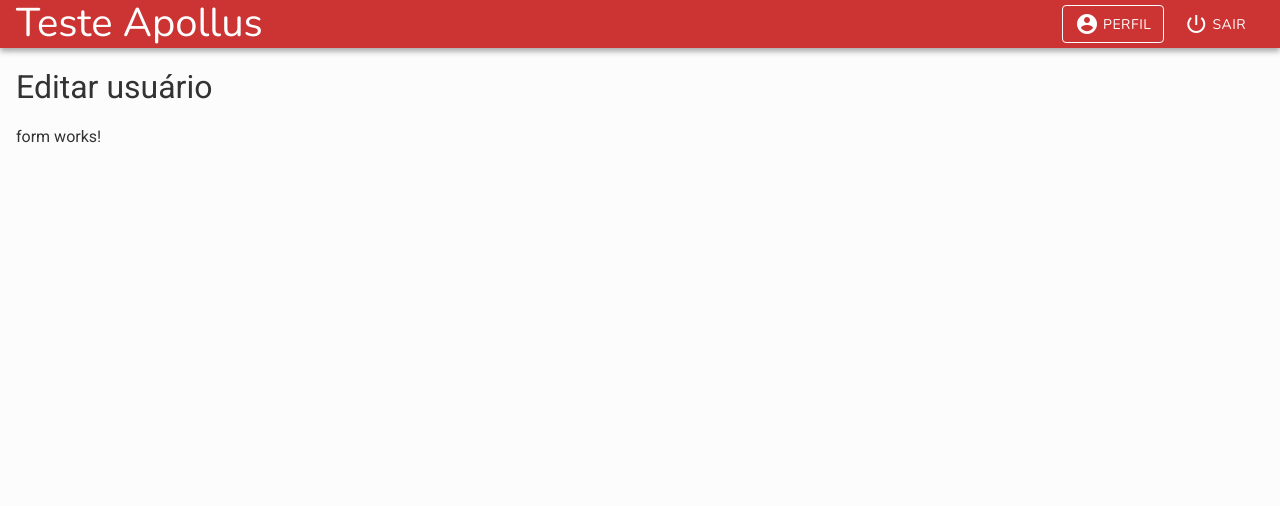
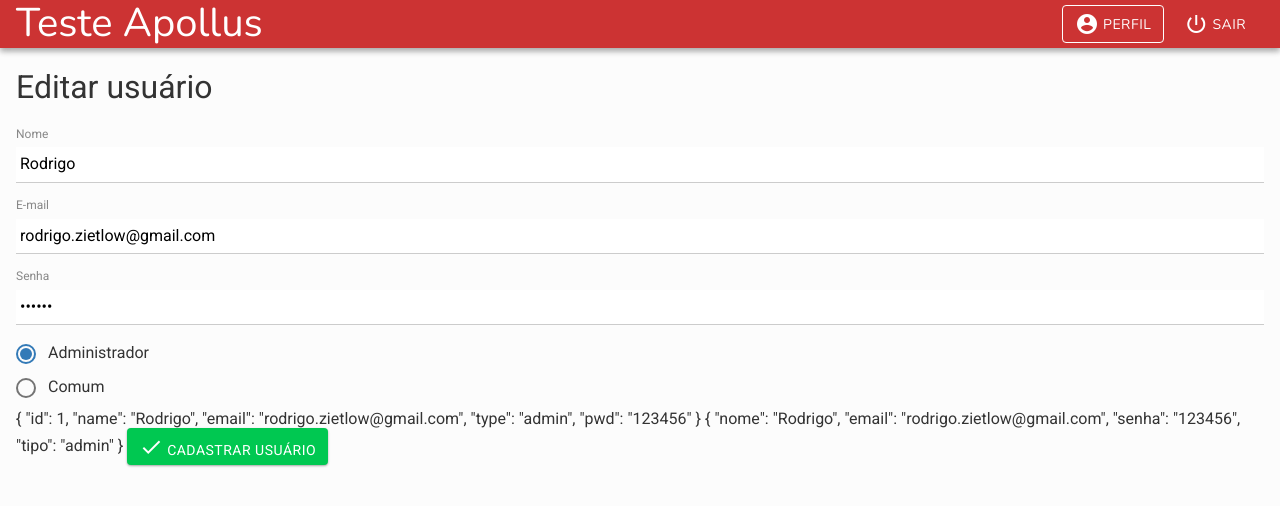
Before and after one commit to rodrigozietlow/teste-apollus, an Angular app: page /users/editar/1 in a window 1280 px wide. Shown: the top 506 px of the page. Built offline with nearby package versions, Linux system fonts and the light colour scheme; sample sign-in values are in the browser's storage.

Commit message:
Início dos formulários (falta terminar de integrar ao bd)

```diff
--- a/src/app/app.component.css
+++ b/src/app/app.component.css
@@ -61,6 +61,11 @@
 		border: none!important;
 	}
 }
+@media screen and (max-width: 360px){
+	.header-logo {
+		font-size: 10vw;
+	}
+}
 
 /* ================================================================================== */
 
--- a/src/app/app.component.html
+++ b/src/app/app.component.html
@@ -1,5 +1,5 @@
 <div class="header-container elevation-1">
-	<div class="header-logo" routerLink="/">
+	<div class="header-logo" routerLink="/dashboard">
 		Teste Apollus
 	</div>
 	<div class="header-logout" *ngIf="isLogged">
--- a/src/app/login/login.component.html
+++ b/src/app/login/login.component.html
@@ -25,9 +25,6 @@
 					<div *ngIf="senha.errors.required">
 						Você precisa preencher este campo
 					</div>
-					<div *ngIf="senha.errors.email">
-						Digite um e-mail válido
-					</div>
 				</div>
 			</div>
 			<button class="btn btn-success btn-icon" type="submit" name="button">
--- a/src/app/login/login.component.ts
+++ b/src/app/login/login.component.ts
@@ -44,7 +44,7 @@ export class LoginComponent implements OnInit {
 			this.loginForm.get('email').value,
 			this.loginForm.get('senha').value,
 		).subscribe(
-			token => this.router.navigate(['/dashboard']),
+			() => this.router.navigate(['/dashboard']),
 			error => console.error(error)
 		);
 	}
--- a/src/app/users/cadastrar/cadastrar.component.html
+++ b/src/app/users/cadastrar/cadastrar.component.html
@@ -1,2 +1,2 @@
 <h1>Cadastrar usuário</h1>
-<app-user-form></app-user-form>
+<app-user-form [user]="user" [buttonName]="buttonName" (submeter)="receberSubmit($event)"></app-user-form>
--- a/src/app/users/cadastrar/cadastrar.component.ts
+++ b/src/app/users/cadastrar/cadastrar.component.ts
@@ -1,4 +1,6 @@
 import { Component, OnInit } from '@angular/core';
+
+import { User } from '@app/usuario';
 
 @Component({
 	selector: 'app-cadastrar',
@@ -7,9 +9,22 @@ import { Component, OnInit } from '@angular/core';
 })
 export class CadastrarComponent implements OnInit {
 
+	public buttonName = 'Cadastrar usuário';
+	public user = {
+		'id': undefined,
+		'name': '',
+		'email': '',
+		'pwd': '',
+		'type': 'user'
+	};
+
 	constructor() { }
 
 	ngOnInit() {
 	}
 
+	receberSubmit(user: User) {
+		console.log(user);
 	}
+
+}
--- a/src/app/users/editar/editar.component.html
+++ b/src/app/users/editar/editar.component.html
@@ -1,2 +1,2 @@
 <h1>Editar usuário</h1>
-<app-user-form></app-user-form>
+<app-user-form [user]="user" [buttonName]="buttonName" (submeter)="receberSubmit($event)" *ngIf="user"></app-user-form>
--- a/src/app/users/editar/editar.component.ts
+++ b/src/app/users/editar/editar.component.ts
@@ -1,15 +1,31 @@
 import { Component, OnInit } from '@angular/core';
 
+import { DbService } from '@app/_services/db.service';
+import { User } from '@app/usuario';
+
 @Component({
-  selector: 'app-editar',
-  templateUrl: './editar.component.html',
-  styleUrls: ['./editar.component.css']
+	selector: 'app-editar',
+	templateUrl: './editar.component.html',
+	styleUrls: ['./editar.component.css']
 })
 export class EditarComponent implements OnInit {
 
-  constructor() { }
+	public buttonName = 'Cadastrar usuário';
+	public user: User;
 
-  ngOnInit() {
-  }
+	constructor(
+		private db: DbService,
+	) { }
 
+	ngOnInit() {
+		let id = 1;
+		this.db.getUser(id).subscribe(
+			user => this.user = user
+		);
+	}
+
+
+	receberSubmit(user: User) {
+		console.log(user);
+	}
 }
--- a/src/app/users/form/form.component.html
+++ b/src/app/users/form/form.component.html
@@ -1 +1,48 @@
-<p>form works!</p>
+<form class="form" [formGroup]="userForm" (submit)="onSubmit()">
+	<div class="form-section" [class.form-error]="nome.invalid && submitted">
+		<label for="nome">Nome</label>
+		<input type="text" name="nome" placeholder="Digite o nome do usuário" formControlName="nome">
+		<div class="error" *ngIf="submitted && nome.invalid">
+			<div *ngIf="nome.errors.required">
+				Você precisa preencher este campo
+			</div>
+		</div>
+	</div>
+	<div class="form-section" [class.form-error]="email.invalid && submitted">
+		<label for="email">E-mail</label>
+		<input type="text" name="email" placeholder="Digite o e-mail do usuário" formControlName="email">
+		<div class="error" *ngIf="submitted && email.invalid">
+			<div *ngIf="email.errors.required">
+				Você precisa preencher este campo
+			</div>
+			<div *ngIf="email.errors.email">
+				Digite um e-mail válido
+			</div>
+		</div>
+	</div>
+	<div class="form-section" [class.form-error]="senha.invalid && submitted">
+		<label for="senha">Senha</label>
+		<input type="password" name="senha" placeholder="Digite a senha do usuário" formControlName="senha">
+		<div class="error" *ngIf="submitted && senha.invalid">
+			<div *ngIf="senha.errors.required">
+				Você precisa preencher este campo
+			</div>
+		</div>
+	</div>
+	<div class="form-section">
+		<div class="radio" *ngFor="let tipo of opcoesTipo">
+			<input id="{{tipo.value}}" type="radio" name="tipo" value="{{tipo.value}}" formControlName="tipo">
+			<label for="{{tipo.value}}">{{tipo.nome}}</label>
+		</div>
+	</div>
+	{{user | json}}
+	{{userForm.value | json}}
+	<button class="btn btn-success btn-icon" type="submit" name="button">
+		<i class="material-icons">
+			done
+		</i>
+		<span>
+			{{buttonName}}
+		</span>
+	</button>
+</form>
--- a/src/app/users/form/form.component.ts
+++ b/src/app/users/form/form.component.ts
@@ -1,4 +1,7 @@
-import { Component, OnInit } from '@angular/core';
+import { Component, OnInit, Input, Output, EventEmitter } from '@angular/core';
+import { FormControl, FormGroup, Validators  } from '@angular/forms';
+
+import { User } from '@app/usuario';
 
 @Component({
 	selector: 'app-user-form',
@@ -7,9 +10,54 @@ import { Component, OnInit } from '@angular/core';
 })
 export class FormComponent implements OnInit {
 
+	public submitted = false;
+
+	@Input() buttonName: string;
+	@Input() user: User;
+	@Output() submeter = new EventEmitter<User>();
+
+	userForm: FormGroup;
+
+	get nome() { return this.userForm.get('nome'); }
+	get email() { return this.userForm.get('email'); }
+	get senha() { return this.userForm.get('senha'); }
+	get tipo() { return this.userForm.get('tipo'); }
+
+	opcoesTipo = [
+		{
+			"value": "admin",
+			"nome": "Administrador",
+		},
+		{
+			"value": "user",
+			"nome": "Comum",
+		},
+	];
+
 	constructor() { }
 
 	ngOnInit() {
+		// colocamos isto no onInit pois é nesse ciclo que os @Inputs são passados
+		this.userForm = new FormGroup({
+			'nome': new FormControl(this.user.name, [Validators.required]),
+			'email': new FormControl(this.user.email, [Validators.required, Validators.email]),
+			'senha': new FormControl(this.user.pwd, Validators.required),
+			'tipo': new FormControl(this.user.type, Validators.required),
+		});
 	}
 
+	onSubmit() {
+		if (this.userForm.status != 'VALID') {
+			this.submitted = true;
+			return;
 		}
+		let newUser: User = {
+			"id": this.user.id,
+			"name": this.nome.value,
+			"email": this.email.value,
+			"pwd": this.senha.value,
+			"type": this.tipo.value,
+		};
+		this.submeter.emit(newUser);
+	}
+}
--- a/src/assets/forms.css
+++ b/src/assets/forms.css
@@ -1,6 +1,6 @@
 .form-container {
 	/* background: red; */
-	width: 20em;
+	max-width: 20em;
 	margin: 1em auto;
 }
 
@@ -70,3 +70,60 @@
 	margin-top: 0.35em;
 	border-radius: 0.25em;
 }
+
+.radio {
+	margin: 1em 0;
+}
+.radio input[type=radio] {
+	display: none;
+}
+.radio input[type=radio]:checked + label:before {
+	border-color: #337ab7;
+	animation: ripple 0.2s linear forwards;
+}
+.radio input[type=radio]:checked + label:after {
+	transform: scale(1);
+}
+.radio label {
+	display: inline-block;
+	height: 1em;
+	position: relative;
+	padding: 0 2em;
+	margin-bottom: 0;
+	cursor: pointer;
+	vertical-align: bottom;
+}
+.radio label:before, .radio label:after {
+	position: absolute;
+	content: "";
+	border-radius: 50%;
+	transition: all 0.3s ease;
+	transition-property: transform, border-color;
+}
+.radio label:before {
+	left: 0;
+	top: 0;
+	width: 1em;
+	height: 1em;
+	border: 2px solid rgba(0, 0, 0, 0.54);
+}
+.radio label:after {
+	top: 0.25em;
+	left: 0.25em;
+	width: 0.75em;
+	height: 0.75em;
+	transform: scale(0);
+	background: #337ab7;
+}
+
+@keyframes ripple {
+	0% {
+		box-shadow: 0px 0px 0px 1px rgba(0, 0, 0, 0);
+	}
+	50% {
+		box-shadow: 0px 0px 0px 15px rgba(0, 0, 0, 0.1);
+	}
+	100% {
+		box-shadow: 0px 0px 0px 15px rgba(0, 0, 0, 0);
+	}
+}
```
Also changed, not shown: horas.txt. Lines whose indentation alone changed are shown as unchanged.
